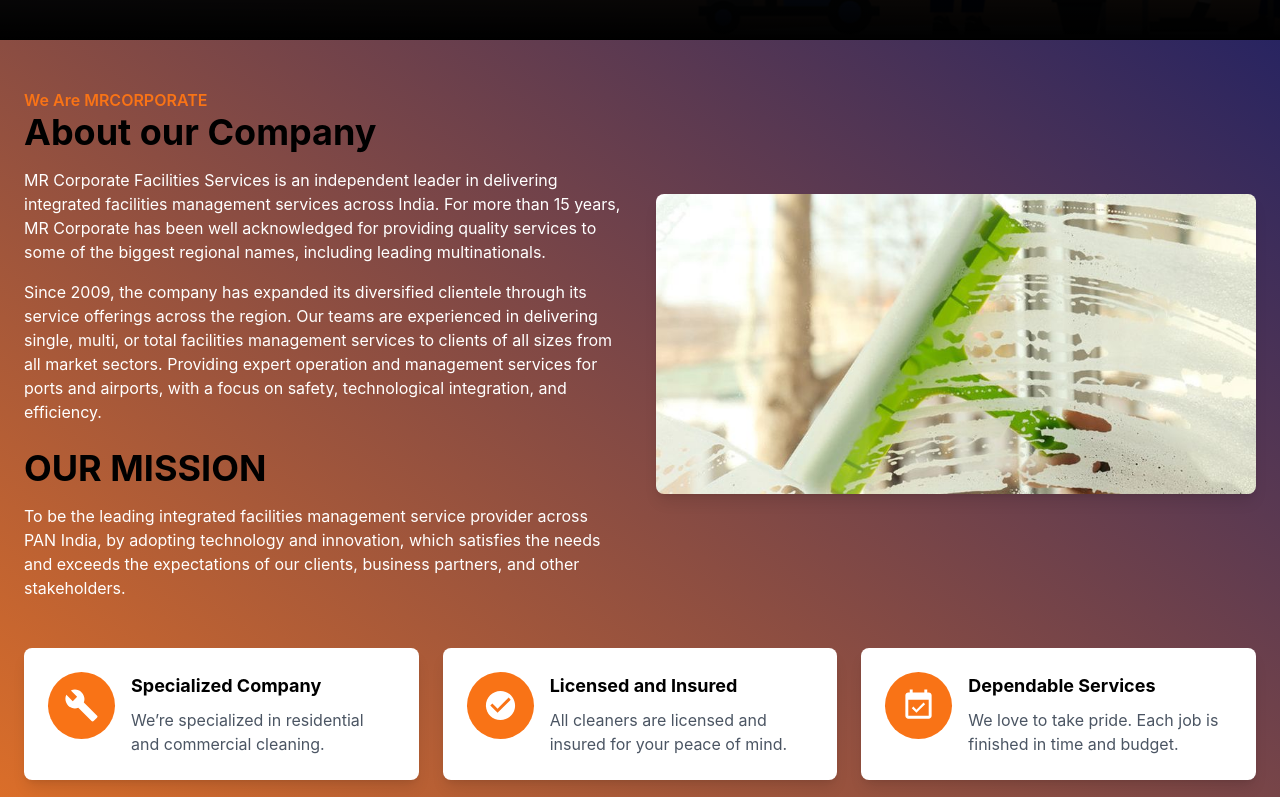
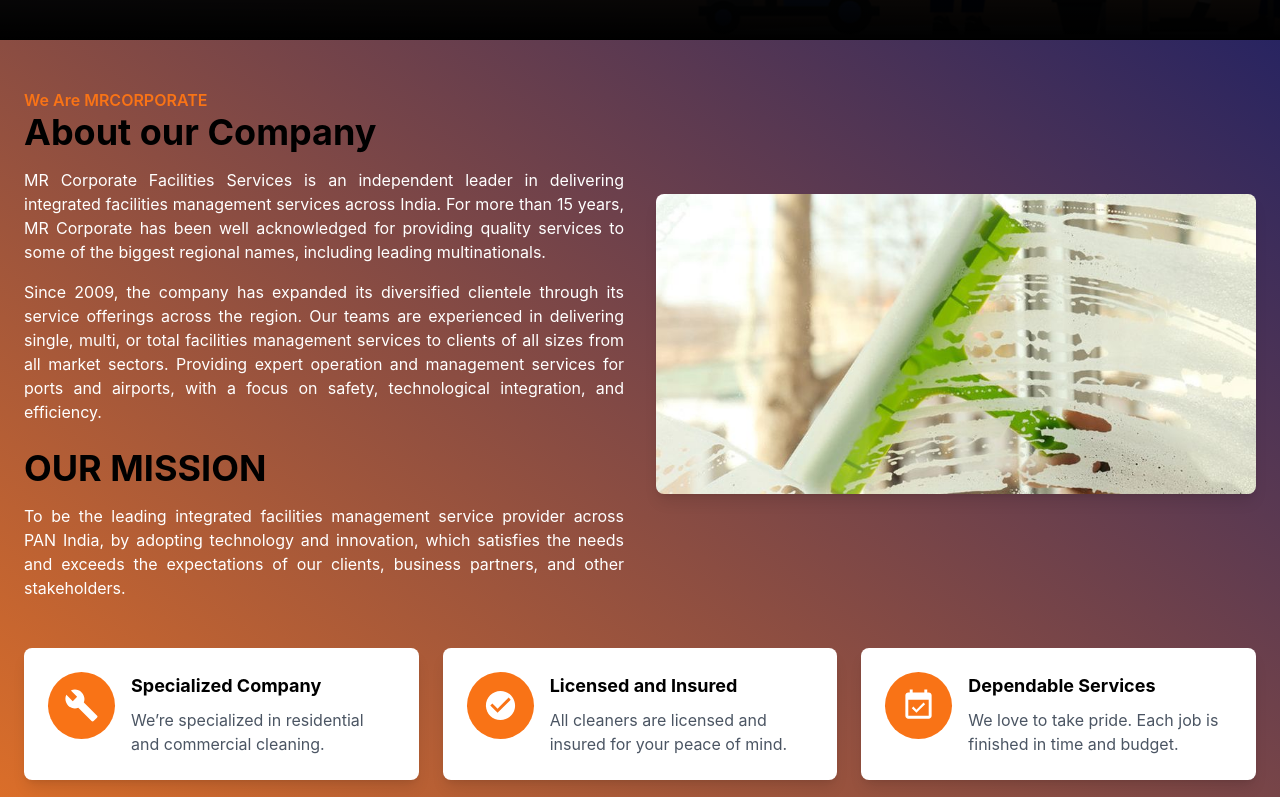
Before and after one commit to utkalgrouptech/MrCorporate-Web, a Next.js app: page /about-us in a window 1280 px wide. Shown: the part 564-1361 px from the top of the page. Built offline with nearby package versions, Linux system fonts and the light colour scheme.

Commit message:
minor Changes

```diff
--- a/src/components/Aboutus/Herosection.tsx
+++ b/src/components/Aboutus/Herosection.tsx
@@ -11,14 +11,14 @@
           <div>
             <p className="text-orange-500 font-semibold">We Are MRCORPORATE</p>
             <h2 className="text-4xl font-bold mb-4">About our Company</h2>
-            <p className="text-white mb-4">
+            <p className="text-white mb-4 text-justify">
               MR Corporate Facilities Services is an independent leader in
               delivering integrated facilities management services across India.
               For more than 15 years, MR Corporate has been well acknowledged
               for providing quality services to some of the biggest regional
               names, including leading multinationals.
             </p>
-            <p className="text-white">
+            <p className="text-white text-justify">
               Since 2009, the company has expanded its diversified clientele
               through its service offerings across the region. Our teams are
               experienced in delivering single, multi, or total facilities
@@ -29,7 +29,7 @@
             </p>
             <div className="mt-6">
               <p className="text-4xl font-bold mb-4">OUR MISSION</p>
-              <h1 className="text-white">To be the leading integrated facilities management service provider across PAN India, by adopting technology and innovation, which satisfies the needs and exceeds the expectations of our clients, business partners, and other stakeholders.</h1>
+              <h1 className="text-white text-justify">To be the leading integrated facilities management service provider across PAN India, by adopting technology and innovation, which satisfies the needs and exceeds the expectations of our clients, business partners, and other stakeholders.</h1>
             </div>
           </div>
           <div className="relative">
```
